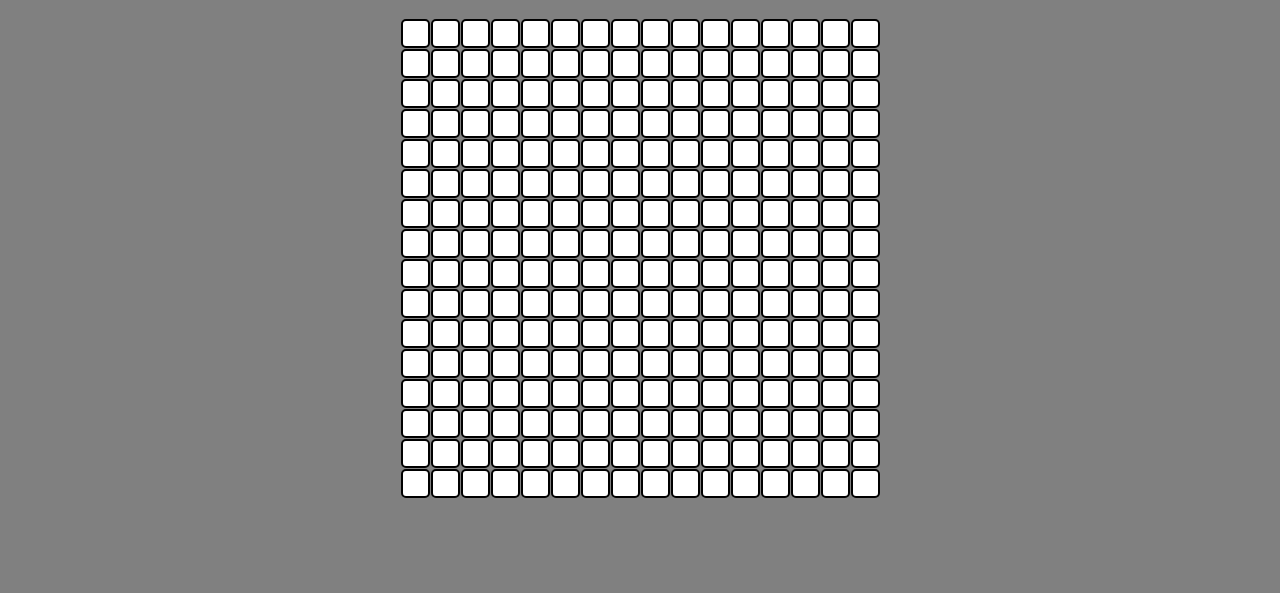
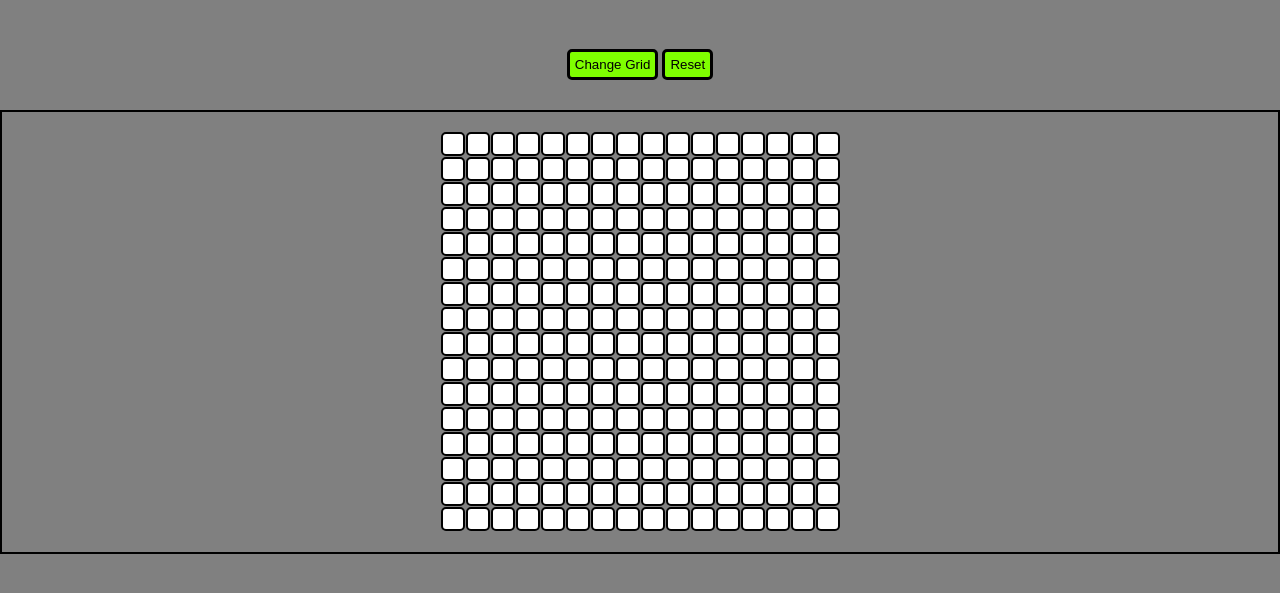
Before and after one commit to ItryCode/EtchASketch, a plain HTML site: page index.html in a window 1280 px wide. Shown: the part 61-654 px from the top of the page. Drawn offline with Linux system fonts and the light colour scheme.

Commit message:
Added two buttons and drawing functionality

```diff
--- a/index.html
+++ b/index.html
@@ -10,6 +10,10 @@
 </head>
 <body>
     <h1 style="text-align: center;">Etch A Sketch</h1>
+    <div class="buttons">
+    <button class="btn-change">Change Grid</button>
+    <button class="btn-reset">Reset</button>
+    </div>
     <div class="main-container">
 
     </div>
@@ -21,7 +25,7 @@
 
 
 
+    <script src="javascript.js"></script>
 
-    <script src="javascript.js"></script>
 </body>
 </html>
--- a/javascript.js
+++ b/javascript.js
@@ -1,13 +1,58 @@
 const board=document.querySelector('.main-container');
+const btnChange=document.querySelector('.btn-change');
+const btnReset=document.querySelector('.btn-reset');
 
-for(let i=0;i<16;i++){
-    let newDiv=document.createElement("div");
-    newDiv.classList.add('container')
-    for(let j=0;j<16;j++){
-        let childDiv=document.createElement("div");
-        childDiv.classList.add('grids');
-        newDiv.appendChild(childDiv);
+let childDiv;
+let num=16;
+function createGrid(gridNum){
+    num=gridNum
+    for(let i=0;i<num;i++){
+        let newDiv=document.createElement("div");
+        newDiv.classList.add('container')
+        for(let j=0;j<num;j++){
+            childDiv=document.createElement("div");
+            childDiv.classList.add('grids');
+            newDiv.appendChild(childDiv);
+
+        }
+        board.appendChild(newDiv);
+    }
+}
+
+function unmakeGrid(){
+    let delDiv=document.querySelectorAll('.container')
+    delDiv.forEach(child=>{child.remove()})
+}
+
+function removeColor(){
+    let containerList=document.querySelectorAll(".grids.colored");
+    containerList.forEach((child)=>{child.classList.remove('colored')});
+}
+
+
+createGrid(num);
+gridDraw();
+
+// User provides input for number of grids here
+function prompted(){
+    num=prompt("Enter a grid value <100");
+    if (num>100 || !num){
+        return alert('DOnt do that!')
+    }
+    else{
+        unmakeGrid();
+        createGrid(num);
+        gridDraw()
 
     }
-    board.appendChild(newDiv);
 }
+
+
+
+//Events
+function gridDraw(){
+    let containerList=document.querySelectorAll(".grids");
+    containerList.forEach(child=>{child.addEventListener("mouseover",()=>{child.classList.add('colored')})});
+}
+btnChange.addEventListener('click',prompted)
+btnReset.addEventListener('click',removeColor)
--- a/styles.css
+++ b/styles.css
@@ -1,7 +1,10 @@
 body{
     background-color:grey;
     margin:0;
-
+    display:flex;
+    justify-content: center;
+    flex-direction: column;
+    gap:20px;
 }
 
 
@@ -11,17 +14,47 @@ h1{
     justify-content: center;
 }
 
+.buttons{
+    align-self: center;
+    padding:10px;
+
+}
+
+.btn-change,.btn-reset{
+    border:3px solid black;
+    border-radius: 5px;
+    background-color: chartreuse;
+    padding:5px;
+}
+
+.main-container{
+    padding:20px;
+    display:flex;
+    flex-direction: column;
+    flex-grow: 0;
+    height:auto;
+    border:2px solid black;
+}
 
 .container{
     display:flex;
     justify-content: center;
+    flex-grow:0;
+
 }
 
 .grids{
+    display: inline-block;
     background-color: #fff;
-    height:25px;
-    width:25px;
+    height:20px;
+    width:20px;
     margin: 0.5px 0.5px;
     border:2px solid black;
     border-radius: 5px;
+    flex-grow: 0;
+    flex-shrink: 2;
 }
+
+.grids.colored{
+    background-color: black;
+}
```
